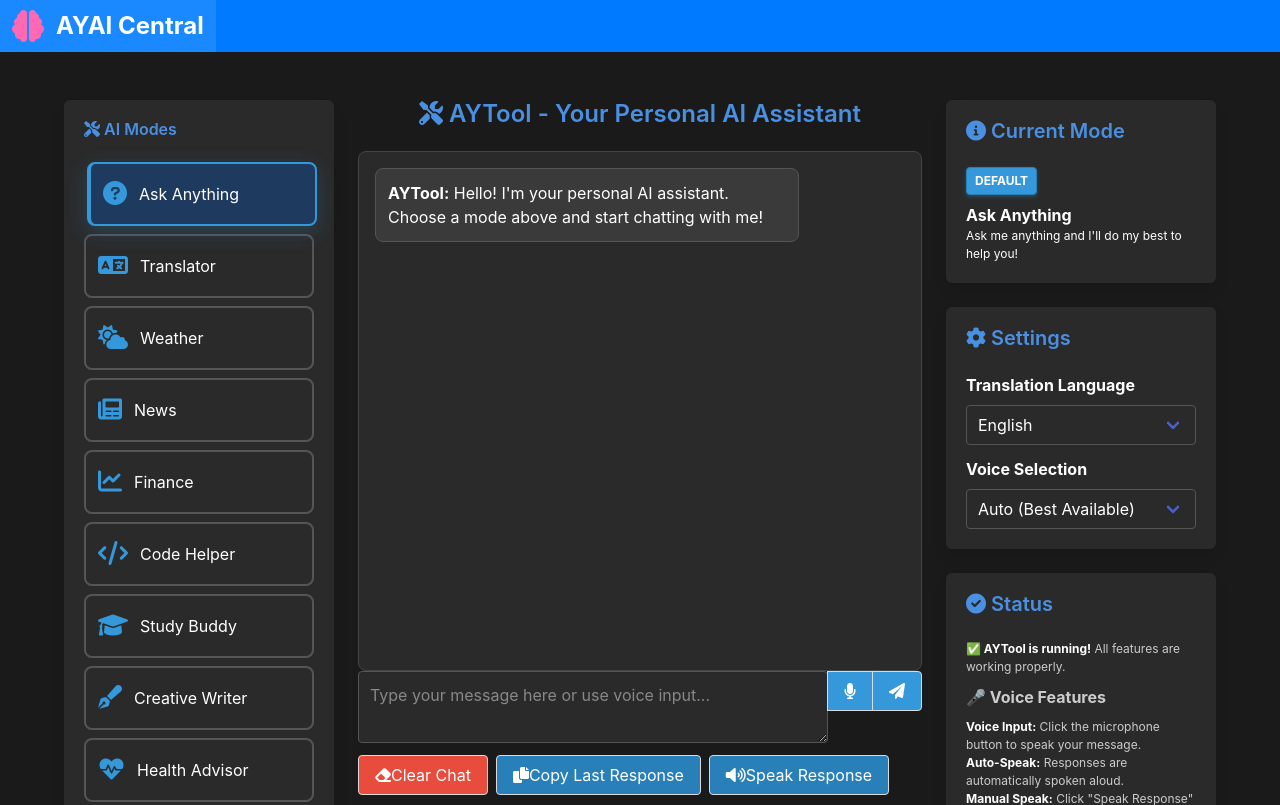
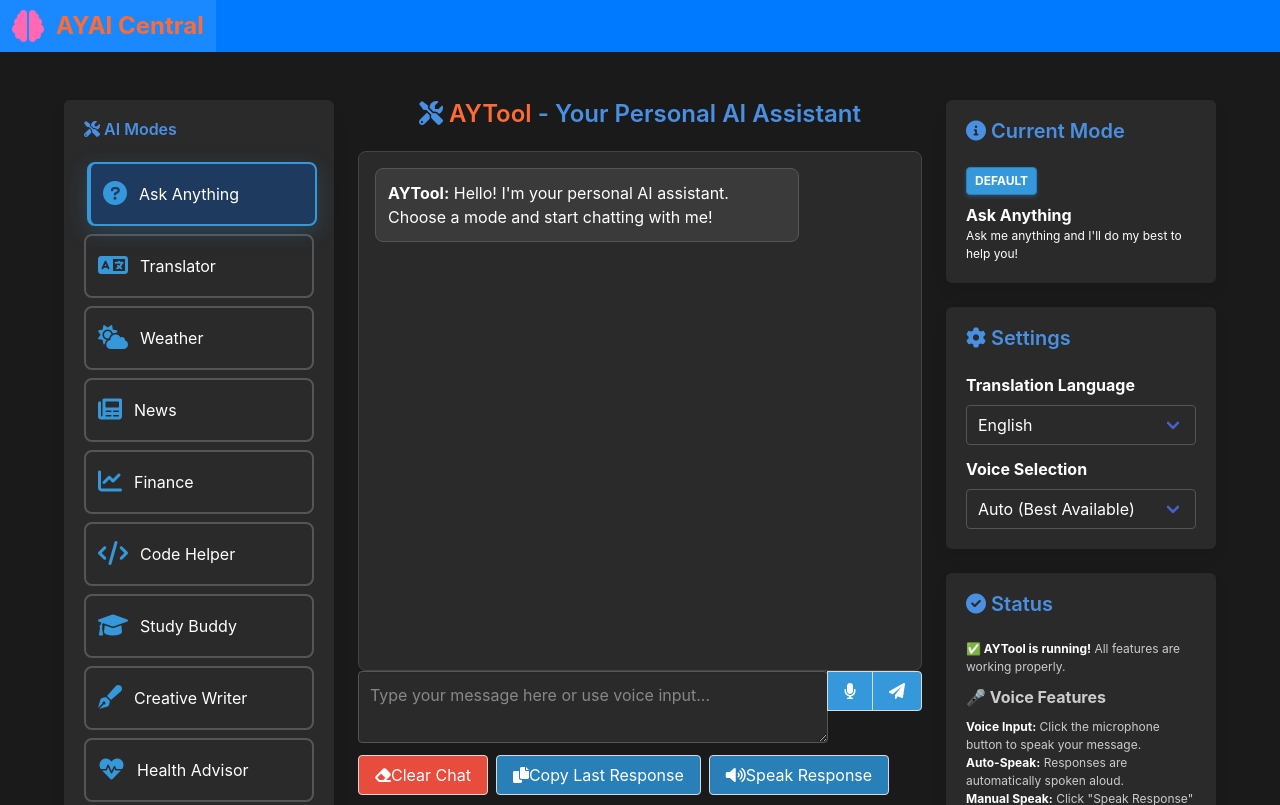
Before and after one commit to atulyadav128/translate, a Flask app: page / in a window 1280 px wide. Shown: the top 805 px of the page. Run offline with Flask 3, Linux system fonts and the light colour scheme; some libraries are stand-ins or nearby versions.

Commit message:
Change AYAI Central and AYTool text to saffron, update welcome message

```diff
--- a/templates/index.html
+++ b/templates/index.html
@@ -253,7 +253,7 @@
         <div class="navbar-brand">
             <a class="navbar-item" href="/" style="color: #ffffff !important;">
                 <i class="fas fa-brain" style="color: #FF69B4 !important; margin-right: 0.75rem; font-size: 2rem;"></i>
-                <strong style="color: #ffffff !important; font-size: 1.5rem;">AYAI Central</strong>
+                <strong style="color: #FF6B35 !important; font-size: 1.5rem;">AYAI Central</strong>
             </a>
         </div>
     </nav>
@@ -318,7 +318,7 @@
                     <div class="title-section">
                         <h1 class="title is-4 section-title">
                             <i class="fas fa-tools"></i>
-                            AYTool - Your Personal AI Assistant
+                            <span style="color: #FF6B35 !important;">AYTool</span> - Your Personal AI Assistant
                         </h1>
                     </div>
 
@@ -326,7 +326,7 @@
                     <div class="chat-container" id="chatContainer">
                         <div class="message bot-message">
                             <div class="content">
-                                <strong>AYTool:</strong> Hello! I'm your personal AI assistant. Choose a mode above and start chatting with me!
+                                <strong>AYTool:</strong> Hello! I'm your personal AI assistant. Choose a mode and start chatting with me!
                     </div>
                 </div>
             </div>
```
